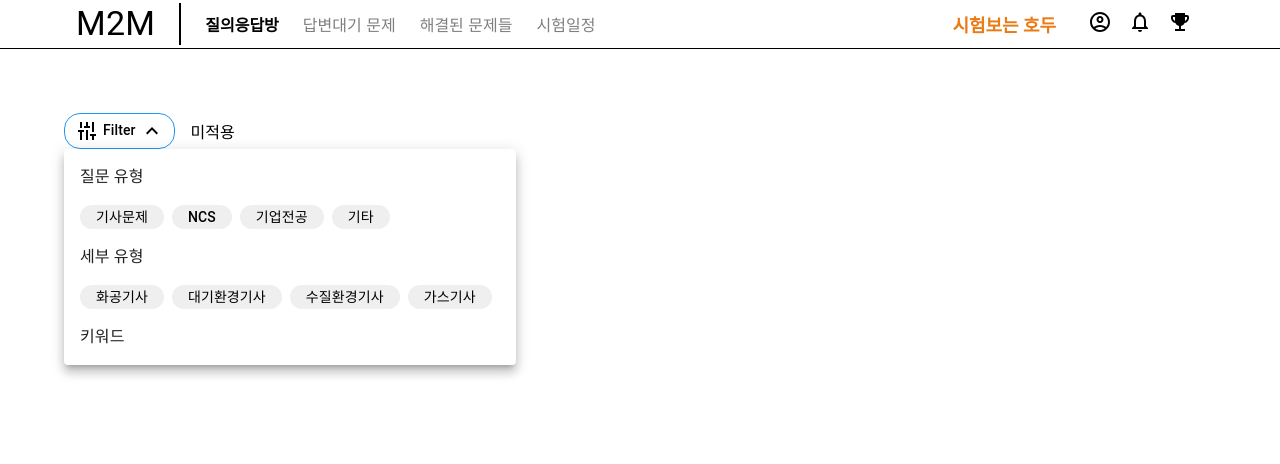
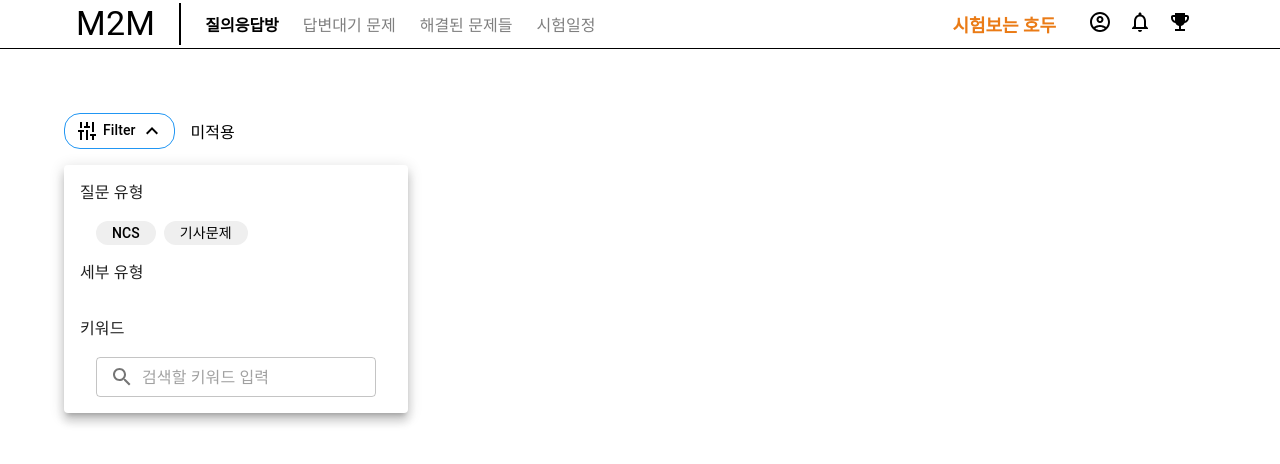
Before and after one commit to Mentor-2-Mentee/front, a React (Vite) app: page /qrooms in a window 1280 px wide. Both pictures are taken after a click on the button "Filter". Shown: the top 464 px of the page. Built offline with nearby package versions, Linux system fonts and the light colour scheme.

Commit message:
feat : 동적으로 상위 필터옵션에 따라 하위 옵션 변경

```diff
--- a/src/commonElements/FilterOptionHandler/FilterOptions.tsx
+++ b/src/commonElements/FilterOptionHandler/FilterOptions.tsx
@@ -1,6 +1,9 @@
 import { styled } from "@mui/system";
-import { Popover, Typography } from "@mui/material";
+import { InputAdornment, Popover, TextField, Typography } from "@mui/material";
+import SearchIcon from "@mui/icons-material/Search";
 import { FilterOptionButton } from "./FilterOptionButton";
+import { SignatureColor } from "../../commonStyles/CommonColor";
+import { useEffect, useState } from "react";
 
 interface FilterOptionsProps {
   ARIA_DESCRIVEDBY: string;
@@ -10,12 +13,162 @@ interface FilterOptionsProps {
 }
 
 const QUESTION_TYPE = ["기사문제", "NCS", "기업전공", "기타"];
-const DETAIL_QUESTION_TYPE = [
+const KNIGHT_DETAIL_QUESTION_TYPE = [
   "화공기사",
   "대기환경기사",
   "수질환경기사",
   "가스기사",
 ];
+const NCS_DETAIL_QUESTION_TYPE = [
+  "화공기사",
+  "대기환경기사",
+  "수질환경기사",
+  "가스기사",
+];
+
+const filterTree = {
+  knight: {
+    parentTypeText: "기사문제",
+    childTypesList: [
+      {
+        childTypeText: "화공기사",
+      },
+    ],
+  },
+};
+
+/**
+ * FilterTree = {
+ *
+ *    "NCS": {
+ *      describeText: "NCS문제들",
+ *      childFilterOptionList : [
+ *          {filterKey: "communication", describeText: "의사소통능력" },
+ *          {filterKey: "mathMatic", describeText: "수리능력" },
+ *      ]
+ *   },
+ *
+ *
+ *
+ * }
+ *
+ */
+
+const FILTER_OPTION_ELEMENTS: FilterOptionElement[] = [
+  {
+    filterKey: "communication",
+    describeText: "의사소통영역",
+    parentElement: {
+      parentDescribeText: "NCS",
+      parentFilterKey: "NCS",
+    },
+  },
+  {
+    filterKey: "mathmatic",
+    describeText: "수리능력",
+    parentElement: {
+      parentDescribeText: "NCS",
+      parentFilterKey: "NCS",
+    },
+  },
+  {
+    filterKey: "questSolve",
+    describeText: "문제해결능력",
+    parentElement: {
+      parentDescribeText: "NCS",
+      parentFilterKey: "NCS",
+    },
+  },
+  {
+    filterKey: "chemicalKnight",
+    describeText: "화공기사",
+    parentElement: {
+      parentDescribeText: "기사문제",
+      parentFilterKey: "knight",
+    },
+  },
+  {
+    filterKey: "waterKnight",
+    describeText: "수질환경기사",
+    parentElement: {
+      parentDescribeText: "기사문제",
+      parentFilterKey: "knight",
+    },
+  },
+  {
+    filterKey: "airKnight",
+    describeText: "대기환경기사",
+    parentElement: {
+      parentDescribeText: "기사문제",
+      parentFilterKey: "knight",
+    },
+  },
+  {
+    filterKey: "gasKnight",
+    describeText: "가스기사",
+    parentElement: {
+      parentDescribeText: "기사문제",
+      parentFilterKey: "knight",
+    },
+  },
+];
+
+interface FilterOptionElement {
+  filterKey: string;
+  describeText: string;
+  parentElement?: {
+    parentDescribeText: string;
+    parentFilterKey: string;
+  };
+}
+interface FilterTreeElement {
+  describeText: string;
+  childFilterOptionList?: Omit<FilterOptionElement, "parentElement">[];
+}
+type FilterTree = Map<string, FilterTreeElement>;
+
+const filterTreeMapConstructor = (
+  filterElements: FilterOptionElement[]
+): FilterTree => {
+  const filterTree: FilterTree = new Map<string, FilterTreeElement>();
+
+  filterElements.map((filterElement) => {
+    if (
+      filterElement.parentElement &&
+      filterTree.get(filterElement.parentElement.parentFilterKey)
+    ) {
+      filterTree
+        .get(filterElement.parentElement.parentFilterKey)
+        ?.childFilterOptionList?.push({
+          filterKey: filterElement.filterKey,
+          describeText: filterElement.describeText,
+        });
+    }
+    if (
+      filterElement.parentElement &&
+      !filterTree.get(filterElement.parentElement.parentFilterKey)
+    ) {
+      filterTree.set(filterElement.parentElement.parentFilterKey, {
+        describeText: filterElement.parentElement.parentDescribeText,
+        childFilterOptionList: [
+          {
+            filterKey: filterElement.filterKey,
+            describeText: filterElement.describeText,
+          },
+        ],
+      });
+    }
+    if (!filterElement.parentElement) {
+      filterTree.set(filterElement.filterKey, {
+        describeText: filterElement.describeText,
+      });
+    }
+  });
+
+  console.log("다만들어짐", filterTree);
+
+  return filterTree;
+};
 
 export const FilterOptions = ({
   ARIA_DESCRIVEDBY,
@@ -23,6 +176,32 @@ export const FilterOptions = ({
   anchorElement,
   handleFilterClose,
 }: FilterOptionsProps): JSX.Element => {
+  const [isTextFieldFocus, setIsTextFieldFocus] = useState<boolean>(false);
+  const [inputKeyword, setInputKeyword] = useState<string>("");
+
+  const handleInputKeywordValue = ({
+    target,
+  }: React.ChangeEvent<HTMLInputElement>) => {
+    setInputKeyword(target.value);
+  };
+
+  const [filterTree, setFilterTree] = useState<FilterTree>(
+    filterTreeMapConstructor(FILTER_OPTION_ELEMENTS)
+  );
+
+  const parentsTypeList = Array.from(filterTree.keys());
+
+  const [childFilterOptionList, setChildFilterOptionList] = useState<
+    Omit<FilterOptionElement, "parentElement">[]
+  >([]);
+
+  const handleClickFilterOption = (event: React.MouseEvent<HTMLDivElement>) => {
+    console.log(event);
+  };
+
+  useEffect(() => {
+    console.log(childFilterOptionList);
+  }, [childFilterOptionList]);
   return (
     <Popover
       id={ARIA_DESCRIVEDBY}
@@ -37,31 +216,83 @@ export const FilterOptions = ({
         vertical: "top",
         horizontal: "left",
       }}
+      sx={{
+        "& > *": {
+          marginTop: 2,
+          borderRadius: 6,
+        },
+      }}
     >
-      <Typography sx={{ p: 2 }}>질문 유형</Typography>
+      <Typography sx={{ p: 2, borderRadius: 10 }}>질문 유형</Typography>
 
       <TypeButtonContainer>
-        {QUESTION_TYPE.map((type) => {
-          return <FilterOptionButton buttonText={type} />;
+        {parentsTypeList.map((type) => {
+          return (
+            <div
+              onClick={(event) => {
+                handleClickFilterOption(event);
+                setChildFilterOptionList(
+                  filterTree.get(type)?.childFilterOptionList || []
+                );
+              }}
+            >
+              <FilterOptionButton
+                buttonText={filterTree.get(type)?.describeText || "기타"}
+              />
+            </div>
+          );
         })}
       </TypeButtonContainer>
 
       <Typography sx={{ p: 2 }}>세부 유형</Typography>
 
       <TypeButtonContainer>
-        {DETAIL_QUESTION_TYPE.map((type) => {
+        {/* {KNIGHT_DETAIL_QUESTION_TYPE.map((type) => {
           return <FilterOptionButton buttonText={type} />;
+        })} */}
+        {childFilterOptionList.map((childOption) => {
+          return (
+            <div onClick={handleClickFilterOption}>
+              <FilterOptionButton buttonText={childOption.describeText} />
+            </div>
+          );
         })}
       </TypeButtonContainer>
 
       <Typography sx={{ p: 2 }}>키워드</Typography>
+      <TextField
+        placeholder="검색할 키워드 입력"
+        size="small"
+        value={inputKeyword}
+        onChange={handleInputKeywordValue}
+        focused={isTextFieldFocus}
+        onFocus={() => {
+          setIsTextFieldFocus(true);
+        }}
+        onBlur={() => {
+          setIsTextFieldFocus(false);
+        }}
+        InputProps={{
+          startAdornment: (
+            <InputAdornment position="start">
+              <SearchIcon />
+            </InputAdornment>
+          ),
+        }}
+        variant="outlined"
+        sx={{
+          ml: 4,
+          mb: 2,
+          pr: 4,
+        }}
+      />
     </Popover>
   );
 };
 
 const TypeButtonContainer = styled("div")(({ theme }) => ({
   display: "flex",
-  margin: theme.spacing(0, 2, 0, 2),
+  margin: theme.spacing(0, 4, 0, 4),
 
   "& > *": {
     marginRight: theme.spacing(1),
```
